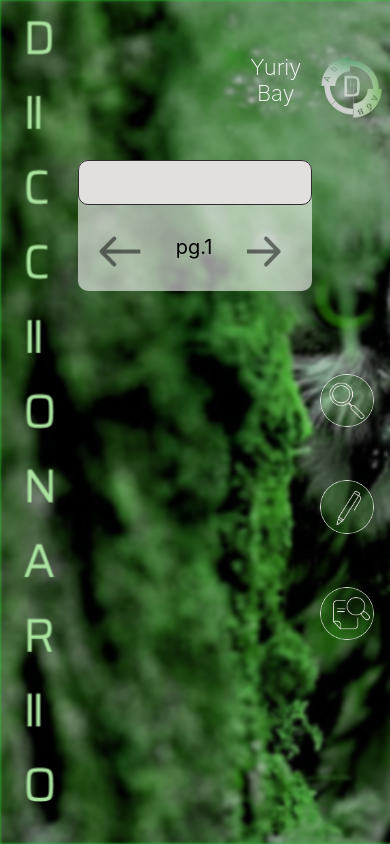
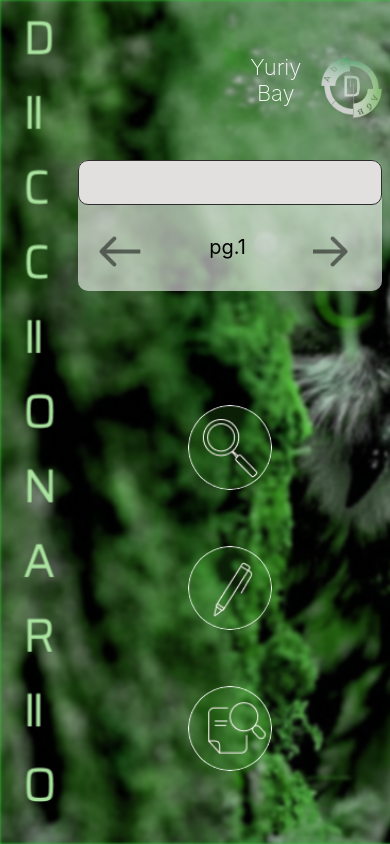
Before and after one commit to VitaliyBayRTS/Dictionary, a React (Create React App) app: page /#/search in a window 390 px wide. Built offline with nearby package versions, Linux system fonts and the light colour scheme.

Commit message:
Changed position of navBar for mobile design

```diff
--- a/src/App.module.scss
+++ b/src/App.module.scss
@@ -9,16 +9,16 @@
   background-size: cover;
 }
 
-// @media(max-width: 400px) {
-//   .appContainer {
-//     box-sizing: border-box;
-//     display: grid;
-//     grid-template-areas:
-//       'dictionary headerContainer headerContainer'
-//       'dictionary container container'
-//       'dictionary navBar navBar';
-//     grid-template-rows: 19vh 49vh 30vh;
-//     grid-template-columns: 20vw 60vw 18vw;
-//     background-size: cover;
-//   }
-// }
+@media(max-width: 400px) {
+  .appContainer {
+    box-sizing: border-box;
+    display: grid;
+    grid-template-areas:
+      'dictionary headerContainer headerContainer'
+      'dictionary container container'
+      'dictionary navBar navBar';
+    grid-template-rows: 19vh 29vh 50vh;
+    grid-template-columns: 20vw 60vw 18vw;
+    background-size: cover;
+  }
+}
--- a/src/components/AddWord/AddWord.module.scss
+++ b/src/components/AddWord/AddWord.module.scss
@@ -55,3 +55,16 @@ section {
 .displayNone {
     display: none;
 }
+
+@media(max-width: 400px) {
+    section {
+        .addWordBox {
+            .savedSection {
+                position: absolute;
+                top: 50%;
+                left: 60%;
+                transform: translate(-50%, -150%);
+            }
+        }
+    }
+}
--- a/src/components/NavBar/NavBar.module.scss
+++ b/src/components/NavBar/NavBar.module.scss
@@ -31,3 +31,41 @@
         }
     }
 }
+
+@media(max-width: 400px) {
+    .navBar {
+        grid-area: navBar;
+        .navBarContainer {
+            height: 100%;
+            display: grid;
+            grid-template-rows: auto auto auto;
+            justify-content: center;
+            align-self: center;
+            .navBarItem {
+                border-radius: 50%;
+                transition: box-shadow 500ms;
+                box-shadow: none;
+                text-align: center;
+                :hover {
+                    box-shadow: 0px 2px 11px 0px rgba(49,232,39,1);
+                }
+                img {
+                    border-radius: 50%;
+                    height: 60%;
+                }
+            }
+            .search {
+                grid-row-start: 1;
+                grid-row-end: 2;
+            }
+            .add {
+                grid-row-start: 2;
+                grid-row-end: 3;
+            }
+            .all {
+                grid-row-start: 3;
+                grid-row-end: 4;
+            }
+        }
+    }
+}
--- a/src/components/WordSettings/WordSettings.module.scss
+++ b/src/components/WordSettings/WordSettings.module.scss
@@ -90,7 +90,14 @@
 
 @media(max-width: 400px) {
     .wordSettingsBox {
-        .yesNoSection {
+        .mainSection {
+            width: 88%;
+        }
+        .yesNoSection, .finalSection {
+            position: absolute;
+            top: 50%;
+            left: 60%;
+            transform: translate(-50%, -150%);
             button {
                 padding: 45px 35px;
             }
```
